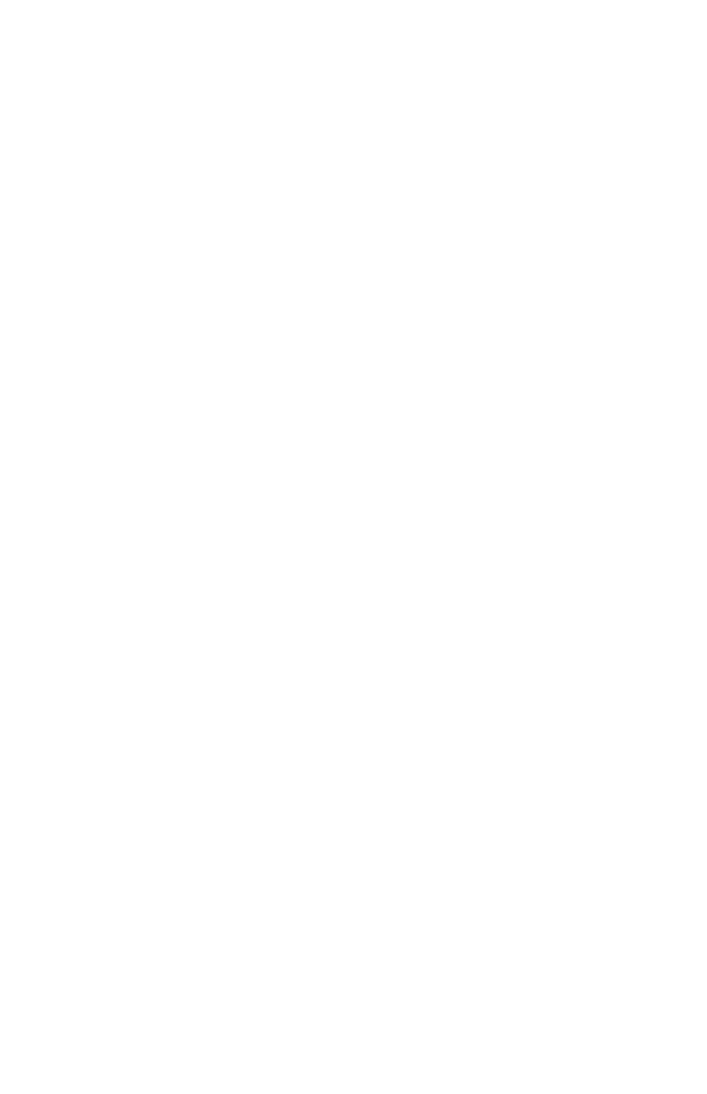
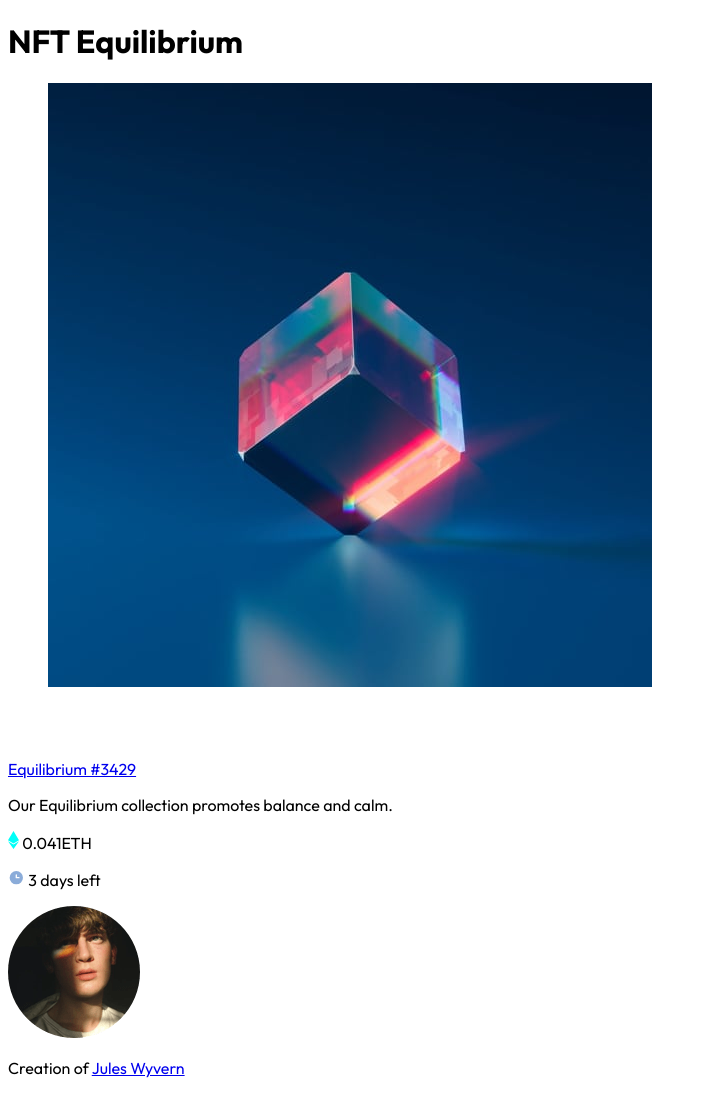
Before and after one commit to naskriK/NFT, a plain HTML site: page index.html in a window 1280 px wide. Shown: the whole page, without its empty margins (0-707 px from the left). Before the commit the page ends 800 px from the top, so only its background shows below. Drawn offline with Linux system fonts and the light colour scheme.

Commit message:
HTML structure
Add HTML structure based on semantic and accesibility.

```diff
--- a/index.html
+++ b/index.html
@@ -21,5 +21,59 @@
     />
     <meta name="keywords" content="Equlibrium,Jules Wyvern,0.041ETH,#3429" />
   </head>
-  <body></body>
+  <body>
+    <main class="main">
+      <div class="wrapper">
+        <h1 class="sr-only">NFT Equilibrium</h1>
+        <article class="card">
+          <figure class="card__image-container">
+            <img
+              src="./src/assets/images/image-equilibrium.jpg"
+              alt="Equilibrium"
+              class="card__image"
+            />
+            <div class="card__overlay">
+              <img
+                src="./src/assets/images/icon-view.svg"
+                alt=""
+                class="card__icon"
+              />
+            </div>
+          </figure>
+          <a href="#" class="link link--title">Equilibrium #3429</a>
+          <p class="card__description">
+            Our Equilibrium collection promotes balance and calm.
+          </p>
+          <div class="statistics">
+            <p class="statistics__value">
+              <img
+                src="./src/assets/images/icon-ethereum.svg"
+                alt=""
+                class="statistics__icon"
+              />
+              <span>0.041ETH</span>
+            </p>
+            <p class="statistics__time">
+              <img
+                src="./src/assets/images/icon-clock.svg"
+                alt=""
+                class="statistics__icon"
+              />
+              <span>3 days left</span>
+            </p>
+          </div>
+          <div class="author">
+            <img
+              src="./src/assets/images/image-avatar.png"
+              alt="Jules Wyvern"
+              class="author__image"
+            />
+            <p class="author__publisher">
+              Creation of <a href="#" class="link link--author">Jules Wyvern</a>
+            </p>
+          </div>
+        </article>
+      </div>
+    </main>
+  </body>
 </html>
```
